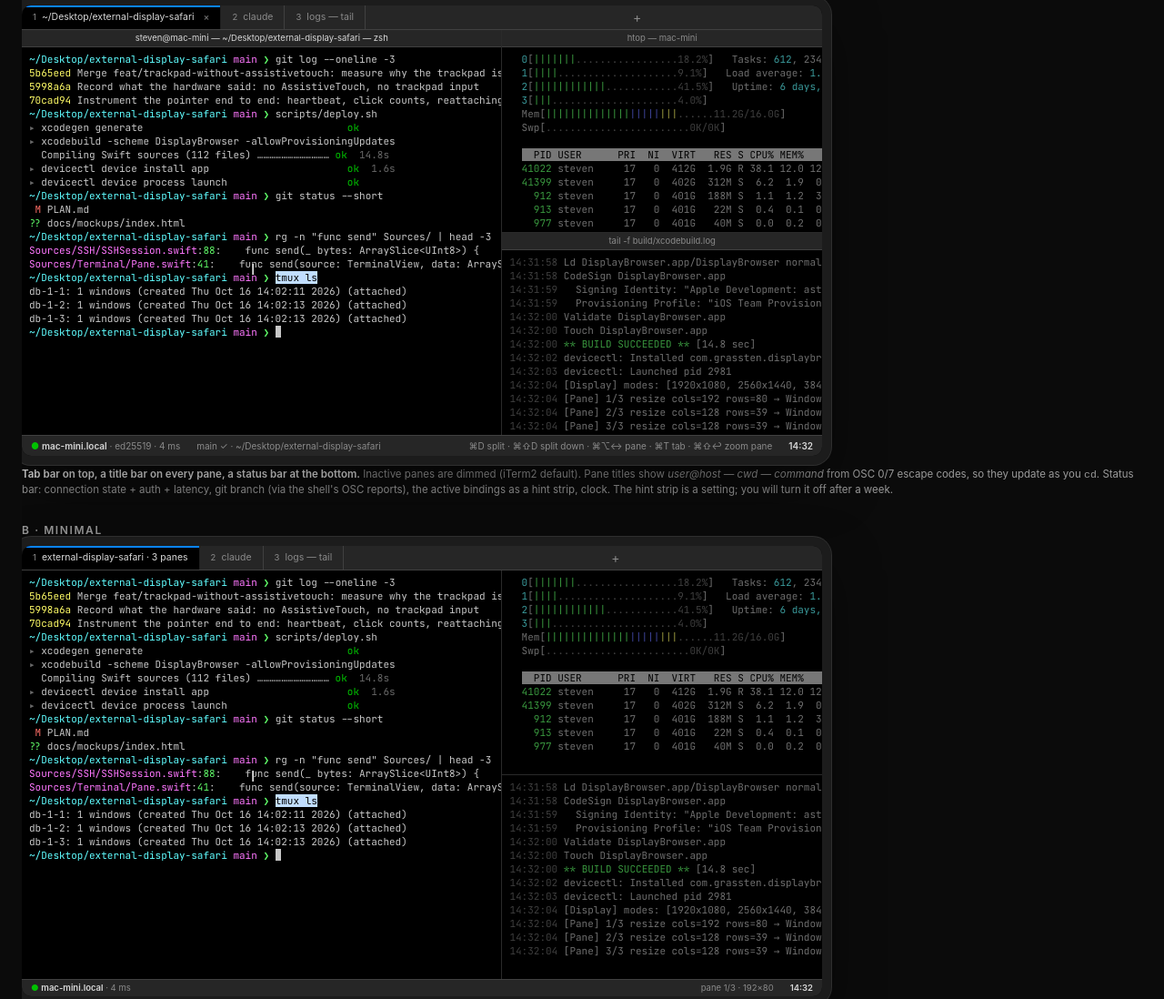
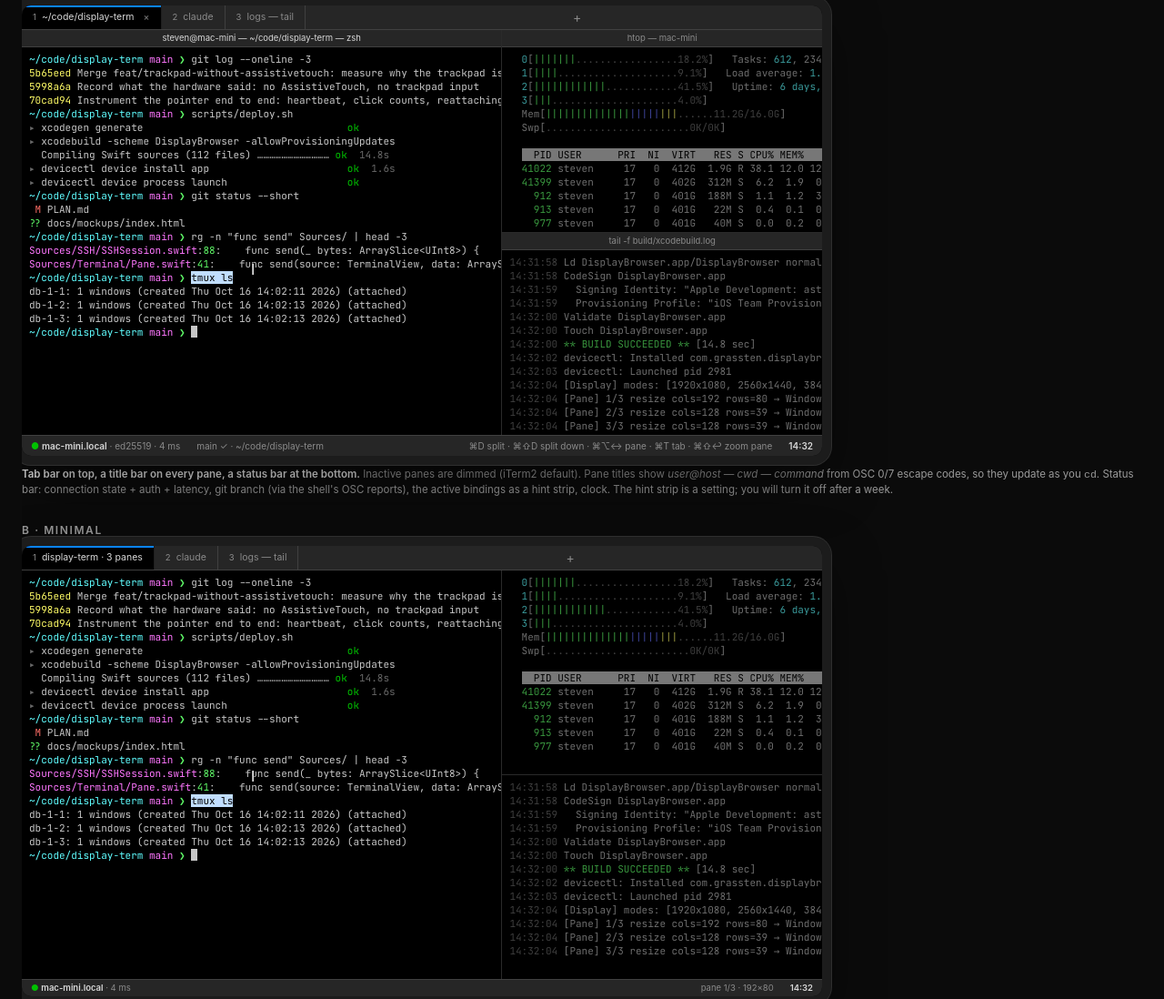
Before and after one commit to grassten/display-term, a plain HTML site: page docs/mockups/index.html in a window 1280 px wide. Shown: the part 223-1321 px from the top of the page at 91% size. Drawn offline with Linux system fonts and the light colour scheme.

Commit message:
Docs: describe Display Term as a docked terminal for the public repo
README leads with the docked monitor-and-keyboard use, drops the stale
'not yet run' status and lists what you need. PLAN drops a LAN address.
Mockup sample paths and CLAUDE.md follow the repo rename to display-term.

Co-Authored-By: Claude Opus 5.5 <noreply@anthropic.com>
Claude-Session: https://claude.ai/code/session_01PF2fuNSwkXtiUCXRomSqd8

```diff
--- a/docs/mockups/index.html
+++ b/docs/mockups/index.html
@@ -122,7 +122,7 @@
     <div class="label">A · iTerm2 classic — ✓ chosen</div>
     <div class="display">
       <div class="tabbar">
-        <div class="tab active"><span class="n">1</span> ~/Desktop/external-display-safari <span class="x">×</span></div>
+        <div class="tab active"><span class="n">1</span> ~/code/display-term <span class="x">×</span></div>
         <div class="tab"><span class="n">2</span> claude</div>
         <div class="tab"><span class="n">3</span> logs — tail</div>
         <div class="tab spacer"></div>
@@ -131,28 +131,28 @@
       <div class="panes">
         <div class="col" style="flex: 3">
           <div class="pane focused" style="flex:1">
-            <div class="ptitle">steven@mac-mini — ~/Desktop/external-display-safari — zsh</div>
-            <div class="term"><span class="c">~/Desktop/external-display-safari</span> <span class="m">main</span> <span class="g">❯</span> git log --oneline -3
+            <div class="ptitle">steven@mac-mini — ~/code/display-term — zsh</div>
+            <div class="term"><span class="c">~/code/display-term</span> <span class="m">main</span> <span class="g">❯</span> git log --oneline -3
 <span class="y">5b65eed</span> Merge feat/trackpad-without-assistivetouch: measure why the trackpad is silent
 <span class="y">5998a6a</span> Record what the hardware said: no AssistiveTouch, no trackpad input
 <span class="y">70cad94</span> Instrument the pointer end to end: heartbeat, click counts, reattaching probe
-<span class="c">~/Desktop/external-display-safari</span> <span class="m">main</span> <span class="g">❯</span> scripts/deploy.sh
+<span class="c">~/code/display-term</span> <span class="m">main</span> <span class="g">❯</span> scripts/deploy.sh
 <span class="dim">▸</span> xcodegen generate                                  <span class="dg">ok</span>
 <span class="dim">▸</span> xcodebuild -scheme DisplayBrowser -allowProvisioningUpdates
   Compiling Swift sources (112 files) ……………………………… <span class="dg">ok</span>  <span class="dim">14.8s</span>
 <span class="dim">▸</span> devicectl device install app                       <span class="dg">ok</span>  <span class="dim">1.6s</span>
 <span class="dim">▸</span> devicectl device process launch                    <span class="dg">ok</span>
-<span class="c">~/Desktop/external-display-safari</span> <span class="m">main</span> <span class="g">❯</span> git status --short
+<span class="c">~/code/display-term</span> <span class="m">main</span> <span class="g">❯</span> git status --short
  <span class="r">M</span> PLAN.md
 <span class="g">??</span> docs/mockups/index.html
-<span class="c">~/Desktop/external-display-safari</span> <span class="m">main</span> <span class="g">❯</span> rg -n "func send" Sources/ | head -3
+<span class="c">~/code/display-term</span> <span class="m">main</span> <span class="g">❯</span> rg -n "func send" Sources/ | head -3
 <span class="m">Sources/SSH/SSHSession.swift</span>:<span class="g">88</span>:    func send(_ bytes: ArraySlice&lt;UInt8&gt;) {
 <span class="m">Sources/Terminal/Pane.swift</span>:<span class="g">41</span>:    func send(source: TerminalView, data: ArraySlice&lt;UInt8&gt;) {
-<span class="c">~/Desktop/external-display-safari</span> <span class="m">main</span> <span class="g">❯</span> <span class="selx">tmux ls</span>
+<span class="c">~/code/display-term</span> <span class="m">main</span> <span class="g">❯</span> <span class="selx">tmux ls</span>
 db-1-1: 1 windows (created Thu Oct 16 14:02:11 2026) (attached)
 db-1-2: 1 windows (created Thu Oct 16 14:02:13 2026) (attached)
 db-1-3: 1 windows (created Thu Oct 16 14:02:13 2026) (attached)
-<span class="c">~/Desktop/external-display-safari</span> <span class="m">main</span> <span class="g">❯</span> <span class="cursor"></span>
+<span class="c">~/code/display-term</span> <span class="m">main</span> <span class="g">❯</span> <span class="cursor"></span>
               <div class="ibeam" style="left: 252px; top: 236px;">I</div>
             </div>
           </div>
@@ -194,7 +194,7 @@ db-1-3: 1 windows (created Thu Oct 16 14:02:13 2026) (attached)
       </div>
       <div class="statusbar">
         <span><span class="ok">●</span> <b>mac-mini.local</b> · ed25519 · 4 ms</span>
-        <span> main ✓ · ~/Desktop/external-display-safari</span>
+        <span> main ✓ · ~/code/display-term</span>
         <span class="fill"></span>
         <span>⌘D split · ⌘⇧D split down · ⌘⌥↔ pane · ⌘T tab · ⌘⇧↩ zoom pane</span>
         <span><b>14:32</b></span>
@@ -207,7 +207,7 @@ db-1-3: 1 windows (created Thu Oct 16 14:02:13 2026) (attached)
     <div class="label">B · Minimal</div>
     <div class="display">
       <div class="tabbar">
-        <div class="tab active"><span class="n">1</span> external-display-safari · 3 panes</div>
+        <div class="tab active"><span class="n">1</span> display-term · 3 panes</div>
         <div class="tab"><span class="n">2</span> claude</div>
         <div class="tab"><span class="n">3</span> logs — tail</div>
         <div class="tab spacer"></div>
@@ -216,27 +216,27 @@ db-1-3: 1 windows (created Thu Oct 16 14:02:13 2026) (attached)
       <div class="panes">
         <div class="col" style="flex: 3">
           <div class="pane focused" style="flex:1">
-            <div class="term"><span class="c">~/Desktop/external-display-safari</span> <span class="m">main</span> <span class="g">❯</span> git log --oneline -3
+            <div class="term"><span class="c">~/code/display-term</span> <span class="m">main</span> <span class="g">❯</span> git log --oneline -3
 <span class="y">5b65eed</span> Merge feat/trackpad-without-assistivetouch: measure why the trackpad is silent
 <span class="y">5998a6a</span> Record what the hardware said: no AssistiveTouch, no trackpad input
 <span class="y">70cad94</span> Instrument the pointer end to end: heartbeat, click counts, reattaching probe
-<span class="c">~/Desktop/external-display-safari</span> <span class="m">main</span> <span class="g">❯</span> scripts/deploy.sh
+<span class="c">~/code/display-term</span> <span class="m">main</span> <span class="g">❯</span> scripts/deploy.sh
 <span class="dim">▸</span> xcodegen generate                                  <span class="dg">ok</span>
 <span class="dim">▸</span> xcodebuild -scheme DisplayBrowser -allowProvisioningUpdates
   Compiling Swift sources (112 files) ……………………………… <span class="dg">ok</span>  <span class="dim">14.8s</span>
 <span class="dim">▸</span> devicectl device install app                       <span class="dg">ok</span>  <span class="dim">1.6s</span>
 <span class="dim">▸</span> devicectl device process launch                    <span class="dg">ok</span>
-<span class="c">~/Desktop/external-display-safari</span> <span class="m">main</span> <span class="g">❯</span> git status --short
+<span class="c">~/code/display-term</span> <span class="m">main</span> <span class="g">❯</span> git status --short
  <span class="r">M</span> PLAN.md
 <span class="g">??</span> docs/mockups/index.html
-<span class="c">~/Desktop/external-display-safari</span> <span class="m">main</span> <span class="g">❯</span> rg -n "func send" Sources/ | head -3
+<span class="c">~/code/display-term</span> <span class="m">main</span> <span class="g">❯</span> rg -n "func send" Sources/ | head -3
 <span class="m">Sources/SSH/SSHSession.swift</span>:<span class="g">88</span>:    func send(_ bytes: ArraySlice&lt;UInt8&gt;) {
 <span class="m">Sources/Terminal/Pane.swift</span>:<span class="g">41</span>:    func send(source: TerminalView, data: ArraySlice&lt;UInt8&gt;) {
-<span class="c">~/Desktop/external-display-safari</span> <span class="m">main</span> <span class="g">❯</span> <span class="selx">tmux ls</span>
+<span class="c">~/code/display-term</span> <span class="m">main</span> <span class="g">❯</span> <span class="selx">tmux ls</span>
 db-1-1: 1 windows (created Thu Oct 16 14:02:11 2026) (attached)
 db-1-2: 1 windows (created Thu Oct 16 14:02:13 2026) (attached)
 db-1-3: 1 windows (created Thu Oct 16 14:02:13 2026) (attached)
-<span class="c">~/Desktop/external-display-safari</span> <span class="m">main</span> <span class="g">❯</span> <span class="cursor"></span>
+<span class="c">~/code/display-term</span> <span class="m">main</span> <span class="g">❯</span> <span class="cursor"></span>
               <div class="ibeam" style="left: 252px; top: 218px;">I</div>
             </div>
           </div>
@@ -331,9 +331,9 @@ db-1-3: 1 windows (created Thu Oct 16 14:02:13 2026) (attached)
       <div class="pnav"><span>Display Term<span class="sub"><span style="color:#34c759">●</span> mac-mini.local · tab 1 · pane 1/3 · 4 ms</span></span><span class="gear">Settings</span></div>
       <div class="pbody">
         <div class="map">
-          <div class="mtabs"><span class="active">1 external-display-safari</span><span>2 claude</span><span>3 logs</span><span>+</span></div>
+          <div class="mtabs"><span class="active">1 display-term</span><span>2 claude</span><span>3 logs</span><span>+</span></div>
           <div class="grid">
-            <div class="cell tall focused">zsh<br>~/Desktop/external-display-safari<br><br><br>❯ _</div>
+            <div class="cell tall focused">zsh<br>~/code/display-term<br><br><br>❯ _</div>
             <div class="cell">htop</div>
             <div class="cell">tail -f xcodebuild.log</div>
           </div>
@@ -355,12 +355,12 @@ db-1-3: 1 windows (created Thu Oct 16 14:02:13 2026) (attached)
     <div class="label">Undocked · terminal on the phone</div>
     <div class="phone">
       <div class="island"></div><div class="pstatus"></div>
-      <div class="ptabs"><span class="active">1 external-display-safari · 1/3</span><span>2 claude</span><span>3 logs</span><span>+</span></div>
+      <div class="ptabs"><span class="active">1 display-term · 1/3</span><span>2 claude</span><span>3 logs</span><span>+</span></div>
       <div class="pbody" style="margin-top:8px">
-        <div class="pterm"><span class="c">~/Desktop/external-display-safari</span> <span class="m">main</span> <span class="g">❯</span> claude
+        <div class="pterm"><span class="c">~/code/display-term</span> <span class="m">main</span> <span class="g">❯</span> claude
 <span class="dim">╭──────────────────────────────────────────╮</span>
 <span class="dim">│</span> <span class="y">✻</span> Welcome to Claude Code                 <span class="dim">│</span>
-<span class="dim">│</span>   ~/Desktop/external-display-safari      <span class="dim">│</span>
+<span class="dim">│</span>   ~/code/display-term      <span class="dim">│</span>
 <span class="dim">╰──────────────────────────────────────────╯</span>
 
 <span class="g">❯</span> pivot this app to an iTerm2 clone
```
Also changed, not shown: 3 other files.
